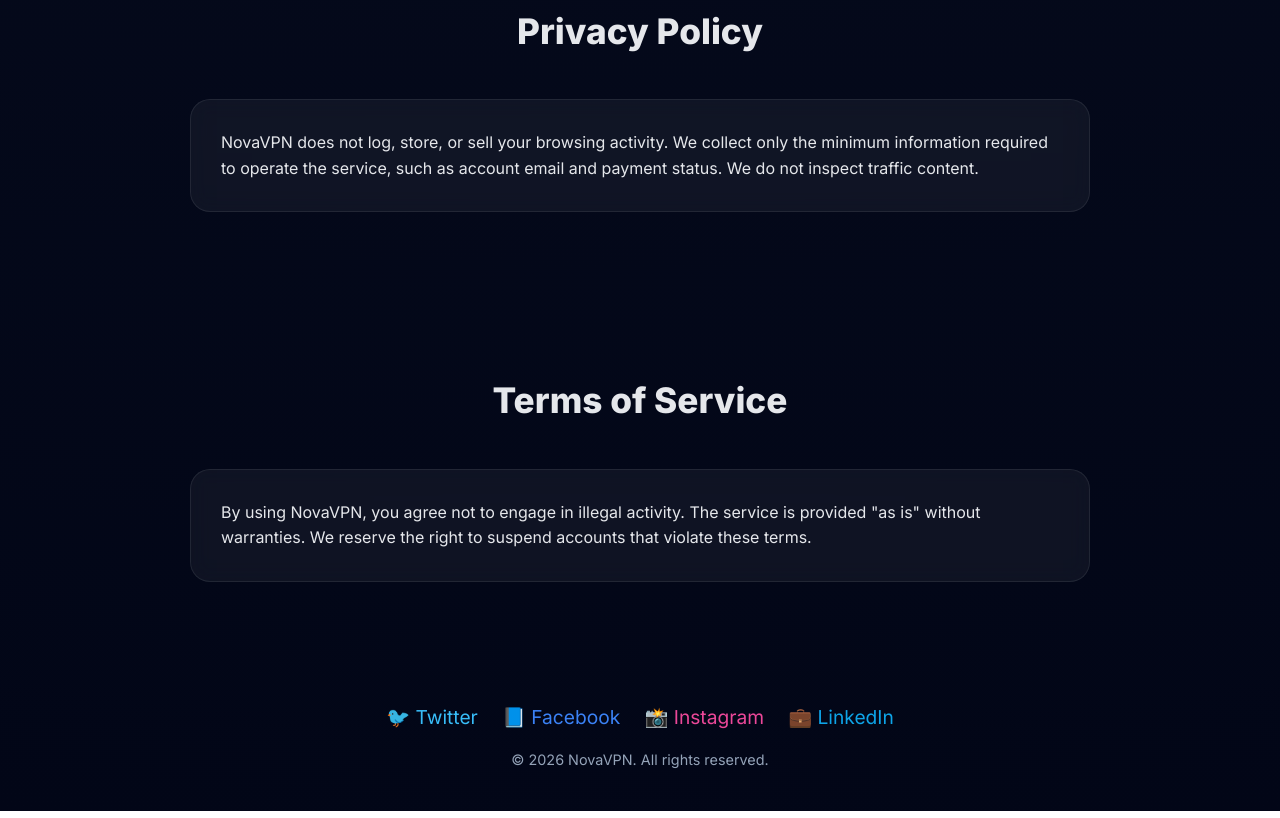
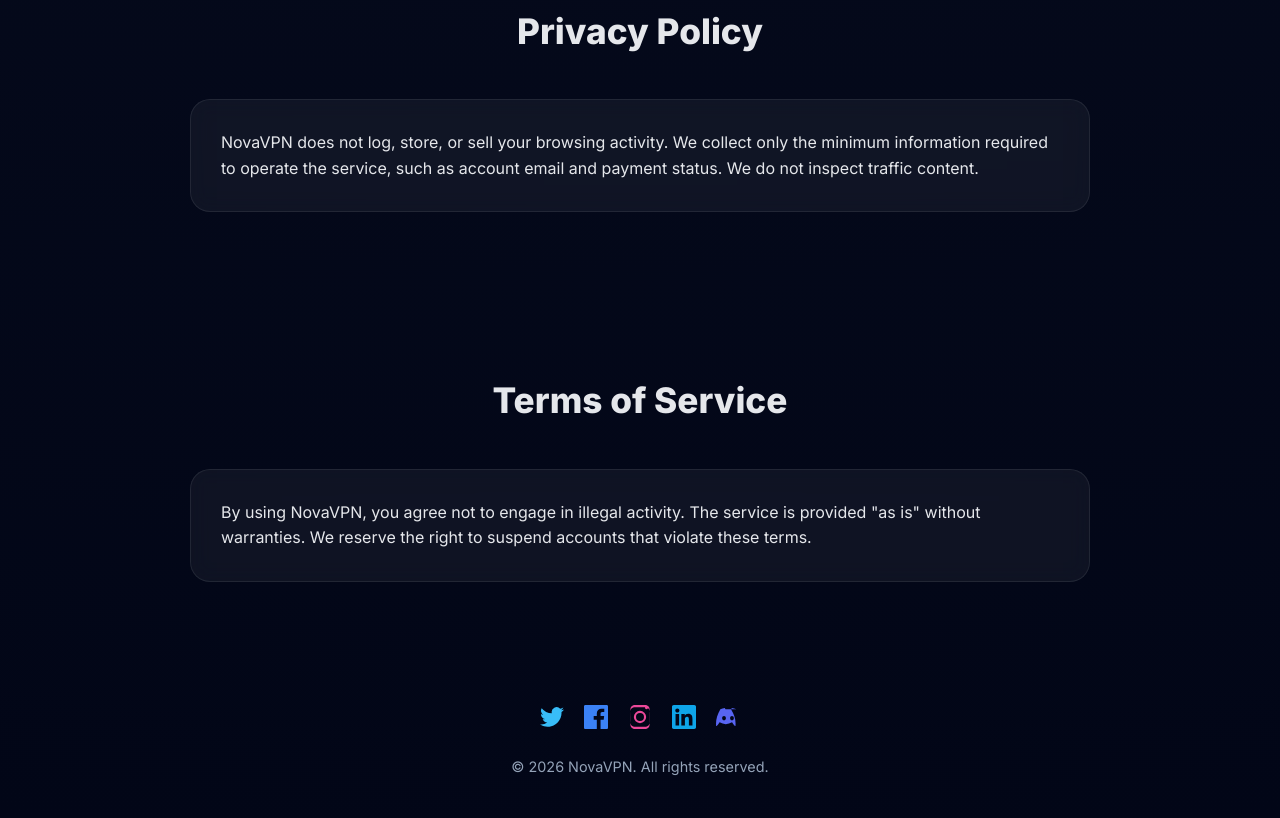
Before and after one commit to kullen198-rgb/novaa22, a plain HTML site: page index.html in a window 1280 px wide. Shown: the part 4101-4919 px from the top of the page. Drawn offline with Linux system fonts and the light colour scheme.

Commit message:
Update index.html

```diff
--- a/index.html
+++ b/index.html
@@ -233,12 +233,42 @@
     </div>
   </section>
 
- <footer>
-  <div style="margin-bottom:15px;">
-    <a href="https://twitter.com/YourNovaVPN" target="_blank" style="margin:0 10px;color:#38bdf8;text-decoration:none;font-size:1.2rem;">🐦 Twitter</a>
-    <a href="https://facebook.com/YourNovaVPN" target="_blank" style="margin:0 10px;color:#3b82f6;text-decoration:none;font-size:1.2rem;">📘 Facebook</a>
-    <a href="https://instagram.com/YourNovaVPN" target="_blank" style="margin:0 10px;color:#ec4899;text-decoration:none;font-size:1.2rem;">📸 Instagram</a>
-    <a href="https://linkedin.com/company/YourNovaVPN" target="_blank" style="margin:0 10px;color:#0ea5e9;text-decoration:none;font-size:1.2rem;">💼 LinkedIn</a>
+<footer>
+  <div style="margin-bottom:15px; display:flex; justify-content:center; gap:20px; font-size:1.5rem;">
+    <!-- Twitter -->
+    <a href="https://twitter.com/YourNovaVPN" target="_blank" style="color:#38bdf8;">
+      <svg xmlns="http://www.w3.org/2000/svg" width="24" height="24" fill="currentColor" viewBox="0 0 24 24">
+        <path d="M24 4.557a9.83 9.83 0 0 1-2.828.775 4.932 4.932 0 0 0 2.165-2.724 9.865 9.865 0 0 1-3.127 1.195 4.918 4.918 0 0 0-8.384 4.482A13.944 13.944 0 0 1 1.671 3.149a4.918 4.918 0 0 0 1.523 6.573 4.897 4.897 0 0 1-2.229-.616c-.054 2.281 1.581 4.415 3.949 4.89a4.936 4.936 0 0 1-2.224.084 4.923 4.923 0 0 0 4.604 3.417A9.867 9.867 0 0 1 0 19.54a13.94 13.94 0 0 0 7.548 2.212c9.056 0 14.01-7.506 14.01-14.01 0-.213-.005-.425-.014-.636A10.012 10.012 0 0 0 24 4.557z"/>
+      </svg>
+    </a>
+
+    <!-- Facebook -->
+    <a href="https://facebook.com/YourNovaVPN" target="_blank" style="color:#3b82f6;">
+      <svg xmlns="http://www.w3.org/2000/svg" width="24" height="24" fill="currentColor" viewBox="0 0 24 24">
+        <path d="M22.675 0H1.325C.593 0 0 .593 0 1.326v21.348C0 23.407.593 24 1.325 24h11.495v-9.294H9.692v-3.622h3.128V8.413c0-3.1 1.894-4.788 4.659-4.788 1.325 0 2.464.099 2.795.143v3.24l-1.918.001c-1.504 0-1.794.715-1.794 1.763v2.31h3.587l-.467 3.622h-3.12V24h6.116C23.407 24 24 23.407 24 22.674V1.326C24 .593 23.407 0 22.675 0z"/>
+      </svg>
+    </a>
+
+    <!-- Instagram -->
+    <a href="https://instagram.com/YourNovaVPN" target="_blank" style="color:#ec4899;">
+      <svg xmlns="http://www.w3.org/2000/svg" width="24" height="24" fill="currentColor" viewBox="0 0 24 24">
+        <path d="M12 2.163c3.204 0 3.584.012 4.849.07 1.366.062 2.633.33 3.608 1.305.975.975 1.243 2.242 1.305 3.608.058 1.265.07 1.645.07 4.849s-.012 3.584-.07 4.849c-.062 1.366-.33 2.633-1.305 3.608-.975.975-2.242 1.243-3.608 1.305-1.265.058-1.645.07-4.849.07s-3.584-.012-4.849-.07c-1.366-.062-2.633-.33-3.608-1.305-.975-.975-1.243-2.242-1.305-3.608C2.175 15.584 2.163 15.204 2.163 12s.012-3.584.07-4.849c.062-1.366.33-2.633 1.305-3.608C4.513 2.493 5.78 2.225 7.146 2.163 8.411 2.105 8.791 2.163 12 2.163zm0-2.163C8.741 0 8.332.013 7.052.072 5.78.13 4.605.36 3.635 1.33 2.665 2.3 2.435 3.475 2.377 4.747 2.318 6.027 2.305 6.436 2.305 12c0 5.564.013 5.973.072 7.253.058 1.272.288 2.447 1.258 3.417.97.97 2.145 1.2 3.417 1.258C8.332 23.987 8.741 24 12 24s3.668-.013 4.948-.072c1.272-.058 2.447-.288 3.417-1.258.97-.97 1.2-2.145 1.258-3.417.059-1.28.072-1.689.072-7.253s-.013-5.973-.072-7.253c-.058-1.272-.288-2.447-1.258-3.417-.97-.97-2.145-1.2-3.417-1.258C15.668.013 15.259 0 12 0zm0 5.838a6.162 6.162 0 1 0 0 12.324 6.162 6.162 0 0 0 0-12.324zm0 10.162a3.999 3.999 0 1 1 0-7.998 3.999 3.999 0 0 1 0 7.998zm6.406-11.845a1.44 1.44 0 1 0 0-2.881 1.44 1.44 0 0 0 0 2.881z"/>
+      </svg>
+    </a>
+
+    <!-- LinkedIn -->
+    <a href="https://linkedin.com/company/YourNovaVPN" target="_blank" style="color:#0ea5e9;">
+      <svg xmlns="http://www.w3.org/2000/svg" width="24" height="24" fill="currentColor" viewBox="0 0 24 24">
+        <path d="M22.225 0H1.771C.792 0 0 .774 0 1.729v20.542C0 23.226.792 24 1.771 24h20.451C23.205 24 24 23.226 24 22.271V1.729C24 .774 23.205 0 22.225 0zM7.119 20.452H3.557V9h3.562v11.452zM5.338 7.603c-1.139 0-2.062-.927-2.062-2.068 0-1.139.923-2.065 2.062-2.065s2.061.926 2.061 2.065c0 1.141-.922 2.068-2.061 2.068zm15.113 12.849h-3.557v-5.569c0-1.33-.026-3.041-1.852-3.041-1.853 0-2.136 1.446-2.136 2.939v5.671h-3.557V9h3.415v1.561h.049c.476-.902 1.637-1.852 3.37-1.852 3.604 0 4.268 2.373 4.268 5.455v6.288z"/>
+      </svg>
+    </a>
+
+    <!-- Discord -->
+    <a href="https://discord.gg/xC2peXYP" target="_blank" style="color:#5865F2;">
+      <svg xmlns="http://www.w3.org/2000/svg" width="24" height="24" fill="currentColor" viewBox="0 0 71 55">
+        <path d="M60.104 4.552A58.763 58.763 0 0 0 46.863.816a41.626 41.626 0 0 0-1.983 4.102 56.358 56.358 0 0 0-16.775 0 41.34 41.34 0 0 0-1.985-4.102 58.874 58.874 0 0 0-13.238 3.736C3.155 21.07-1.029 37.002.377 52.844 0 53.973 1.462 54.633 2.25 53.963c3.137-3.572 5.905-7.309 8.364-11.166a55.433 55.433 0 0 0 18.416 5.948 55.59 55.59 0 0 0 18.416-5.948c2.459 3.857 5.227 7.594 8.364 11.166.788.67 2.25.01 1.873-1.119 1.406-15.842-2.779-31.774-13.239-48.292zM23.725 37.185c-3.06 0-5.548-2.796-5.548-6.233s2.446-6.233 5.548-6.233c3.12 0 5.589 2.796 5.548 6.233 0 3.437-2.428 6.233-5.548 6.233zm23.544 0c-3.06 0-5.548-2.796-5.548-6.233s2.446-6.233 5.548-6.233c3.12 0 5.589 2.796 5.548 6.233 0 3.437-2.428 6.233-5.548 6.233z"/>
+      </svg>
+    </a>
   </div>
   © 2026 NovaVPN. All rights reserved.
 </footer>
```
